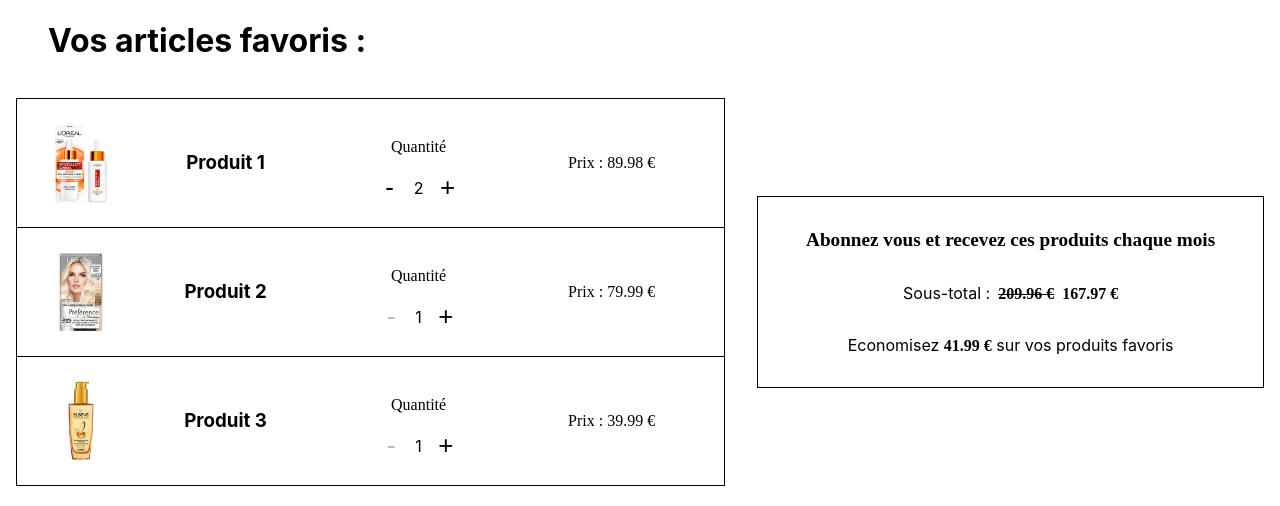
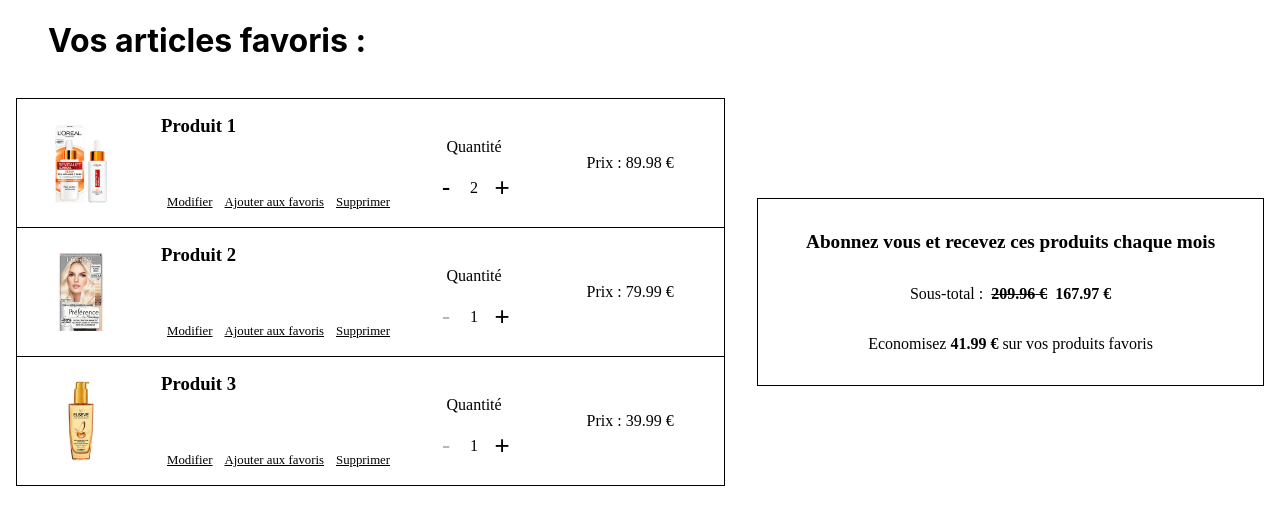
Before and after one commit to WildCodeSchool/create-js-monorepo, a React (Vite) app in the folder frontend/: page / in a window 1280 px wide. Shown: the top 506 px of the page. Built offline with nearby package versions, Linux system fonts and the light colour scheme; a web font is replaced by a local one.

Commit message:
visual changes

```diff
--- a/frontend/src/components/FavoriteItems/favoriteItems.scss
+++ b/frontend/src/components/FavoriteItems/favoriteItems.scss
@@ -7,6 +7,7 @@
 .favorites {
   display: flex;
   align-items: center;
+  font-family: $font;
   &__list {
     // flex: 2;
     width: 60%;
--- a/frontend/src/components/ItemCard/ItemCard.jsx
+++ b/frontend/src/components/ItemCard/ItemCard.jsx
@@ -16,10 +16,29 @@ function ItemCard({
 }) {
   const [itemPrice, setItemPrice] = useState(price);
 
+  const handleClick = () => {};
+
   return (
     <article className="item">
       <img src={src} alt={`${name} de ${brand}`} className="item__image" />
-      <h3 className="item__name">{name}</h3>
+      <div className="item__group">
+        <h3 className="item__group__name">{name}</h3>
+        <div>
+          <button className="item__group__button" type="button">
+            Modifier
+          </button>
+          <button className="item__group__button" type="button">
+            Ajouter aux favoris
+          </button>
+          <button
+            className="item__group__button"
+            type="button"
+            onClick={handleClick}
+          >
+            Supprimer
+          </button>
+        </div>
+      </div>
       <Quantity
         id={id}
         price={itemPrice}
--- a/frontend/src/components/ItemCard/itemCard.scss
+++ b/frontend/src/components/ItemCard/itemCard.scss
@@ -10,12 +10,26 @@
   &__image {
     width: 5rem;
     padding: 0.5rem;
+    margin-right: 2rem;
   }
 
-  &__name {
-    margin: auto 0;
-    flex: 1;
-    text-align: center;
+  &__group {
+    display: flex;
+    flex-direction: column;
+    align-items: flex-start;
+    &__button {
+      border: none;
+      cursor: pointer;
+      text-decoration: underline;
+      background: none;
+      font-size: 0.8rem;
+      font-family: $font;
+    }
+    &__name {
+      margin: auto 0;
+      flex: 1;
+      text-align: center;
+    }
   }
 
   &__quantity {
```
